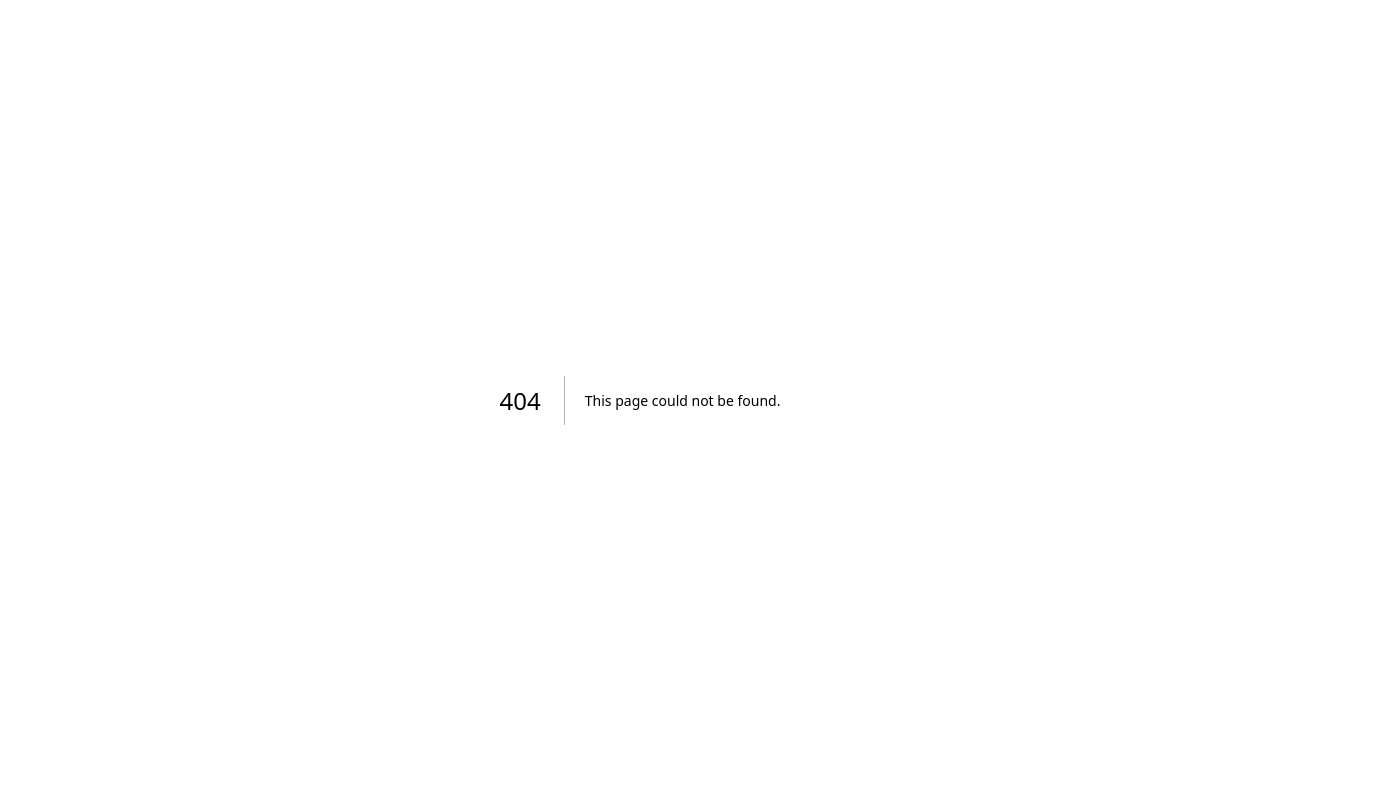
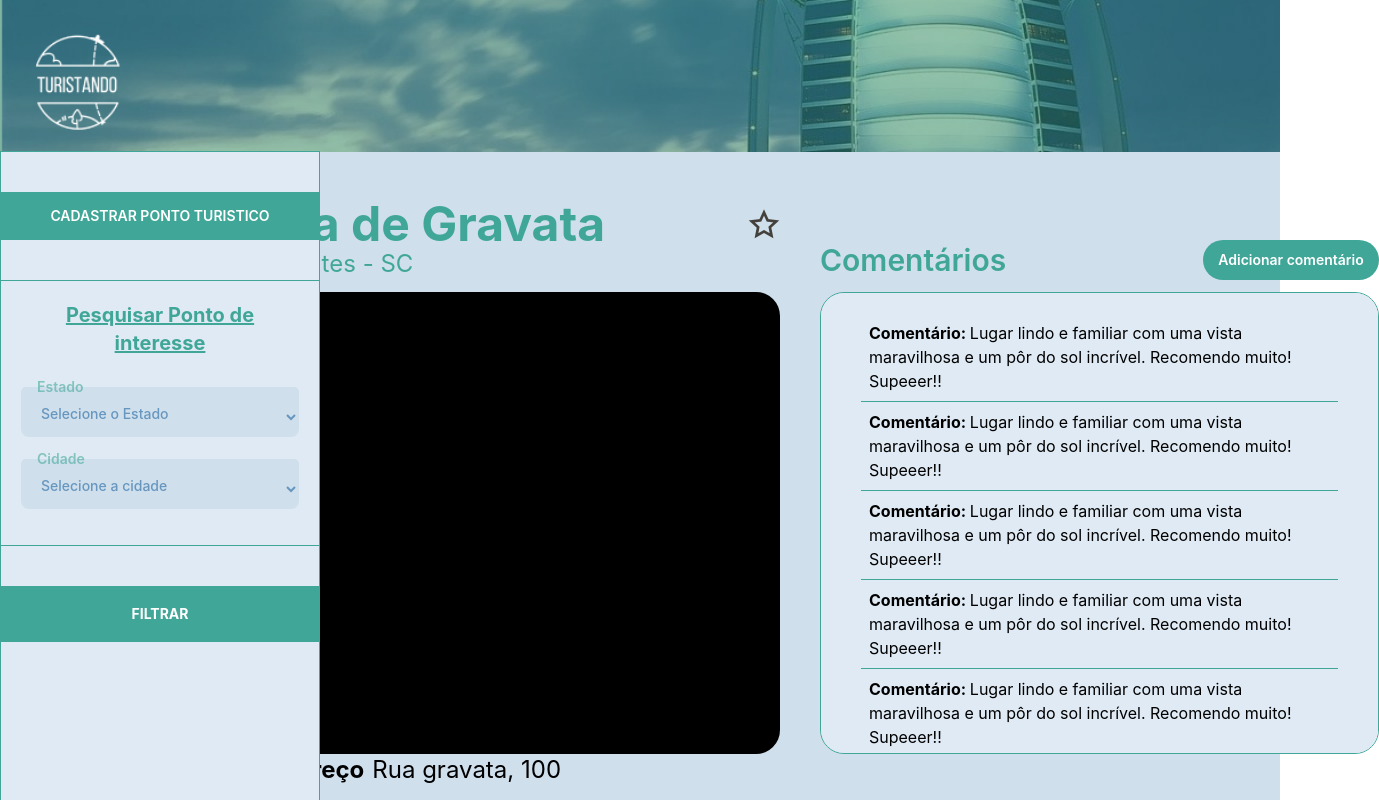
Before and after one commit to JulianoShinohara/SistemasDistribuidosFinal, a Next.js app in the folder frontend/: page /lugar in a window 1280 px wide. Before the commit this address had no page. Shown: the whole page, 1379 px wide, since content can reach past the window. Built offline with nearby package versions, Linux system fonts and the light colour scheme.

Commit message:
feat: screen info of place

```diff
--- /dev/null
+++ b/frontend/src/components/Comentary/index.tsx
@@ -0,0 +1,16 @@
+import React from "react"
+import { IPlace } from "../../models/IPlace";
+
+interface IPlaceProps {
+  place: IPlace;
+}
+export default function Comentary({place}: IPlaceProps) {
+
+  return (
+    <div className="p-2">
+          <h1 className="text-black">
+            <b>Comentário: </b>{place.comentary}
+          </h1>
+    </div>
+  )
+}
--- a/frontend/src/components/Header/index.tsx
+++ b/frontend/src/components/Header/index.tsx
@@ -1,11 +1,13 @@
+import router from "next/router";
 import React from "react"
-import { Button } from "../../components/Button";
 
 export default function Header() {
-
+  function goHome() {
+    router.push('/PesquisarLocais')
+  }
   return (
     <div className="fixed w-full bg-cover bg-header p-5 flex justify-between">
-      <div className="h-28 w-28 bg-cover bg-teste "/>
+      <button onClick={goHome} className="h-28 w-28 bg-cover bg-teste "/>
     </div>
   )
 }
--- a/frontend/src/components/Place/index.tsx
+++ b/frontend/src/components/Place/index.tsx
@@ -2,14 +2,17 @@ import 'remixicon/fonts/remixicon.css';
 import React, { useState } from "react"
 import { divPlace, textLocation, textNameOfPlace } from './styles';
 import { IPlace } from '../../models/IPlace';
+import router from 'next/router';
 
 interface IPlaceProps {
   place: IPlace;
 }
-
+function goSeeMore() {
+  router.push('/lugar')
+}
 export default function Place({place}: IPlaceProps) {
   return (
-    <button className={divPlace}>
+    <button onClick={goSeeMore} className={divPlace}>
       <h1 className={textNameOfPlace}>{place.name}</h1>
 
       <h2 className={textLocation}>{place.city} - {place.state}</h2>
--- /dev/null
+++ b/frontend/src/pages/lugar/index.tsx
@@ -0,0 +1,107 @@
+import 'remixicon/fonts/remixicon.css';
+import React, { useEffect, useState } from "react"
+import router from 'next/router';
+import { divComentary, divGeneral, divStyleTitle, line, textLocation, textTitle } from "./styles"
+import Header from '../../components/Header';
+import Sidebar from '../../components/Sidebar';
+import { IPlace } from '../../models/IPlace';
+import { Button } from '../../components/Button';
+import Comentary from '../../components/Comentary';
+
+export default function Search() {
+  const [place, setPlace] = useState<IPlace[]>([] as IPlace[]);
+  const [starButton, setStarButton] = useState(false);
+
+  function getPlace(){
+    setTimeout(() => {
+      setPlace([
+       { id: '1',
+        name: 'Praia de Gravata ',
+        city: 'Navegantes' ,
+        state: 'SC',
+        image: '',
+        comentary: 'Lugar lindo e familiar com uma vista maravilhosa e um pôr do sol incrível. Recomendo muito! Supeeer!!',
+        address: 'Rua gravata, 100',
+        favorite: false,
+        numberOfLikes: 20,
+      }
+
+      ])
+    })
+  }
+
+  useEffect(() => {
+    getPlace();
+  }, []);
+
+  function useButtonStar() {
+    setStarButton(!starButton);
+}
+
+  return (
+    <div>
+      <Header/>
+      <Sidebar/>
+
+      <div className={divGeneral}>
+        {place.map((place) => {
+          return(
+            <div key={place.id} className='flex space-x-10'>
+              <div>
+                <div className='flex items-center pt-10 justify-between'>
+                  <h1 className={textTitle}>{place.name}</h1>
+                  <div className='abs'>
+                      <button onClick={useButtonStar} className={`${starButton ? 'ri-star-fill text-orange-300' : 'ri-star-line text-stone-700'} ri-2x`}/>
+                  </div>
+                </div>
+                <h1 className={textLocation}>{place.city} - {place.state}</h1>
+                <div className='w-559 h-462 bg-black rounded-3xl'>
+
+                </div>
+                <h1 className=' text-2xl'>
+                  <i className="ri-map-pin-line"></i>
+                  <b className='px-2'>Endereço</b>{place.address}
+                </h1>
+              </div>
+
+              <div>
+                <div className={divStyleTitle}>
+                  <h1 className='text-3xl text-textTitle font-semibold'>Comentários</h1>
+                  <Button
+                    bg='bg-textTitle'
+                    rounded='rounded-full'
+                    w='w-44'
+                    h='h-10'
+                    textColor='text-white'
+                    textWeight='font-semibold'
+                  >
+                      Adicionar comentário
+                  </Button>
+                </div>
+
+                <div className={divComentary}>
+                  <div className={line}>
+                    <Comentary place={place}/>
+                    <Comentary place={place}/>
+                    <Comentary place={place}/>
+                    <Comentary place={place}/>
+                    <Comentary place={place}/>
+                    <Comentary place={place}/>
+                    <Comentary place={place}/>
+                    <Comentary place={place}/>
+                    <Comentary place={place}/>
+                    <Comentary place={place}/>
+                    <Comentary place={place}/>
+                    <Comentary place={place}/>
+                  </div>
+                </div>
+
+              </div>
+            </div>
+
+          )
+          })}
+      </div>
+    </div>
+  )
+}
--- /dev/null
+++ b/frontend/src/pages/lugar/styles.ts
@@ -0,0 +1,6 @@
+export const textTitle = 'font-bold text-5xl text-textTitle ';
+export const divGeneral = 'flex bg-bgBlue h-screen w-full pt-40 pl-80 justify-center';
+export const textLocation = 'text-2xl text-textTitle pb-3'
+export const line = 'grid grid-cols divide-y divide-textTitle '
+export const divComentary = 'w-559 h-462 bg-bgDivBlue rounded-3xl border border-textTitle px-10 pt-5 overflow-x-hidden'
+export const divStyleTitle = 'flex items-center pt-20 justify-between pb-3'
```
